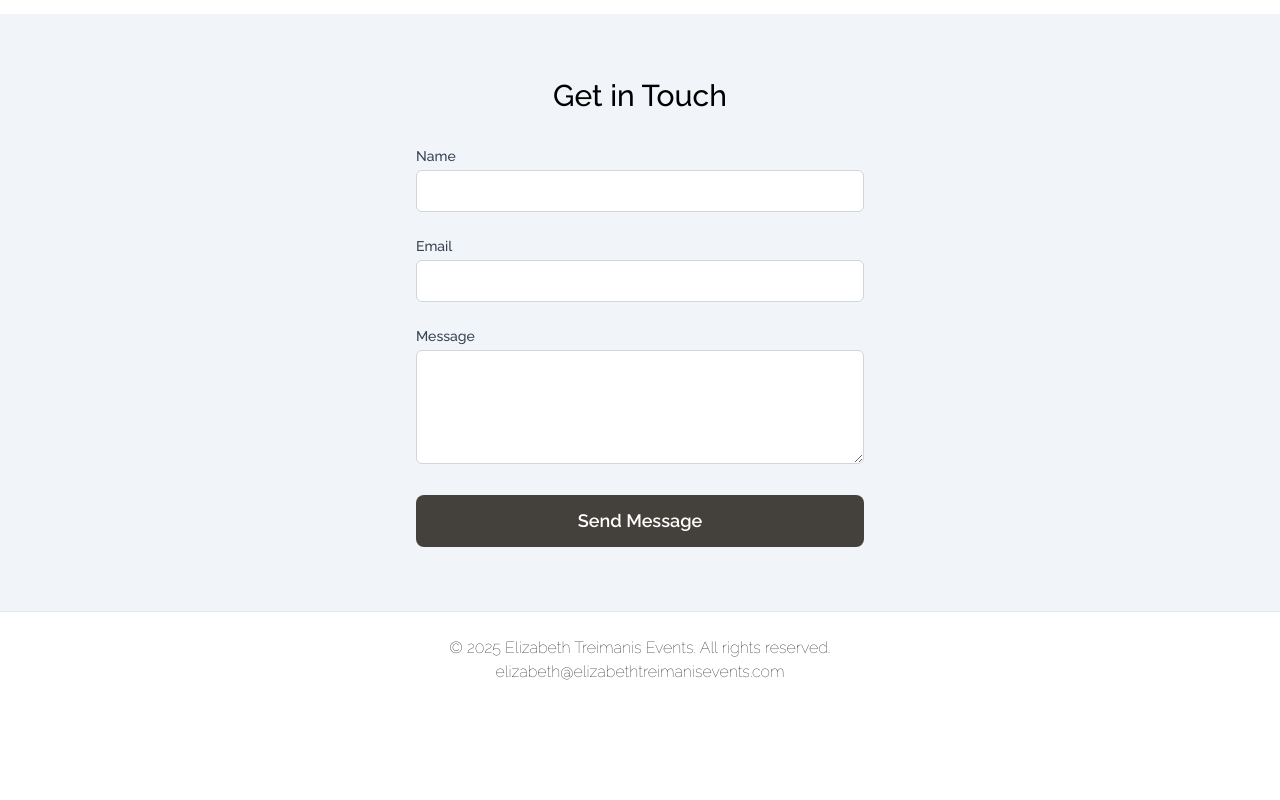
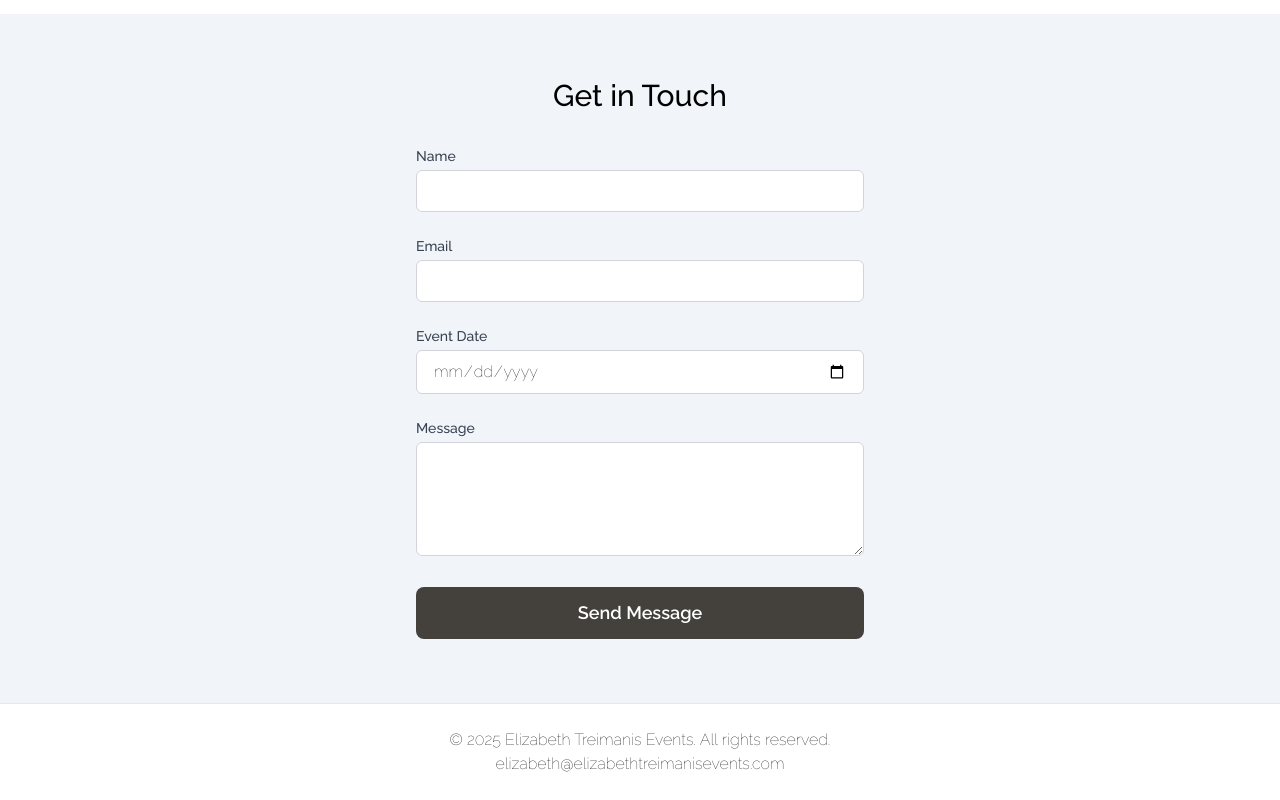
Before and after one commit to Josh1794/ete-site, a Next.js app: page / in a window 1280 px wide. Shown: the part 3428-4228 px from the top of the page. Before the commit the page ends 4136 px from the top, so only its background shows below. Built offline with nearby package versions, Linux system fonts and the light colour scheme.

Commit message:
added event date to the contact form

```diff
--- a/src/app/action.tsx
+++ b/src/app/action.tsx
@@ -8,6 +8,7 @@ export default async function handler(formData: FormData) {
 
   const name = formData.get('name') as string | null;
   const email = formData.get('email') as string | null;
+  const eventDate = formData.get('eventDate') as string | null;
   const message = formData.get('message') as string | null;
 
   const { data, error } = await resend.emails.send({
@@ -18,6 +19,7 @@ export default async function handler(formData: FormData) {
       <div>
         <h5>From: {name ?? 'N/A'}</h5>
         <h5>Email: {email ?? 'N/A'}</h5>
+        <h5>Event Date: {eventDate ?? 'N/A'}</h5>
         <p>{message ?? 'N/A'}</p>
       </div>
     ),
--- a/src/app/page.tsx
+++ b/src/app/page.tsx
@@ -282,11 +282,26 @@ export default function Home() {
             </div>
             <div>
               <label
+                htmlFor='eventDate'
+                className='block text-sm font-medium text-gray-700 mb-1'
+              >
+                Event Date
+              </label>
+              <input
+                type='date'
+                id='eventDate'
+                name='eventDate'
+                className='w-full px-4 py-2 border border-gray-300 rounded-md focus:outline-none focus:ring-2 focus:ring-stone-500'
+              />
+            </div>
+            <div>
+              <label
                 htmlFor='message'
                 className='block text-sm font-medium text-gray-700 mb-1'
               >
                 Message
               </label>
+
               <textarea
                 id='message'
                 name='message'
```
